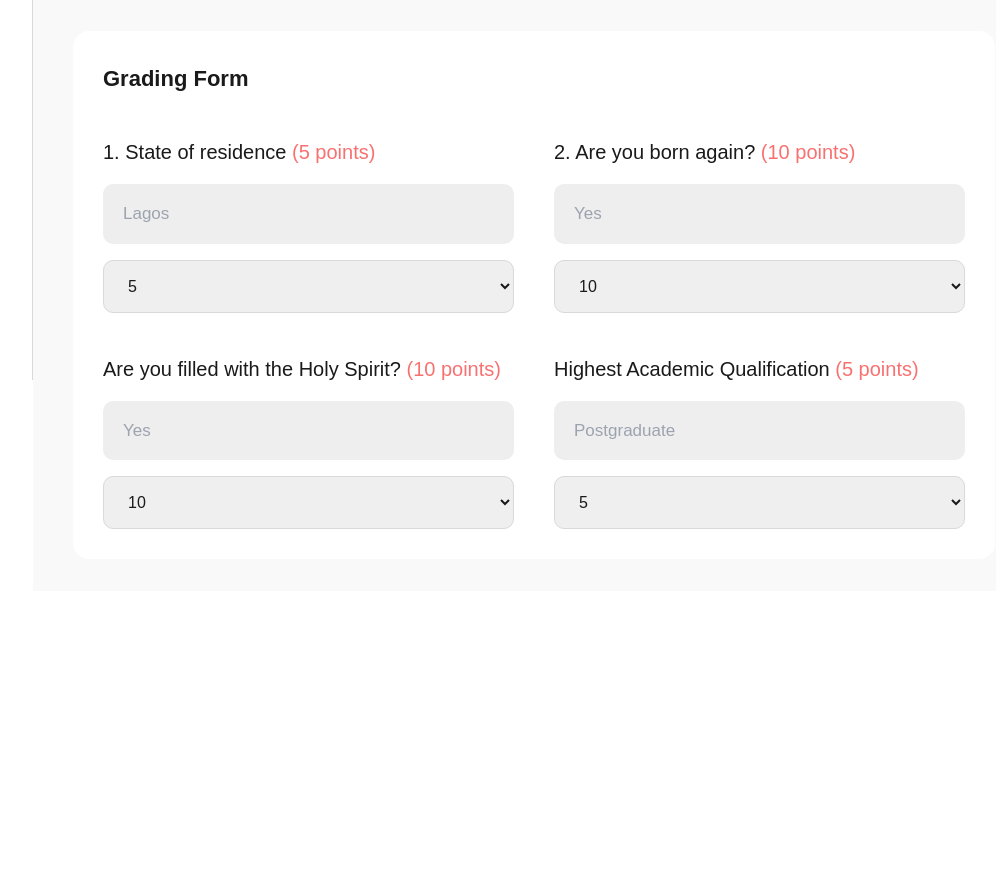
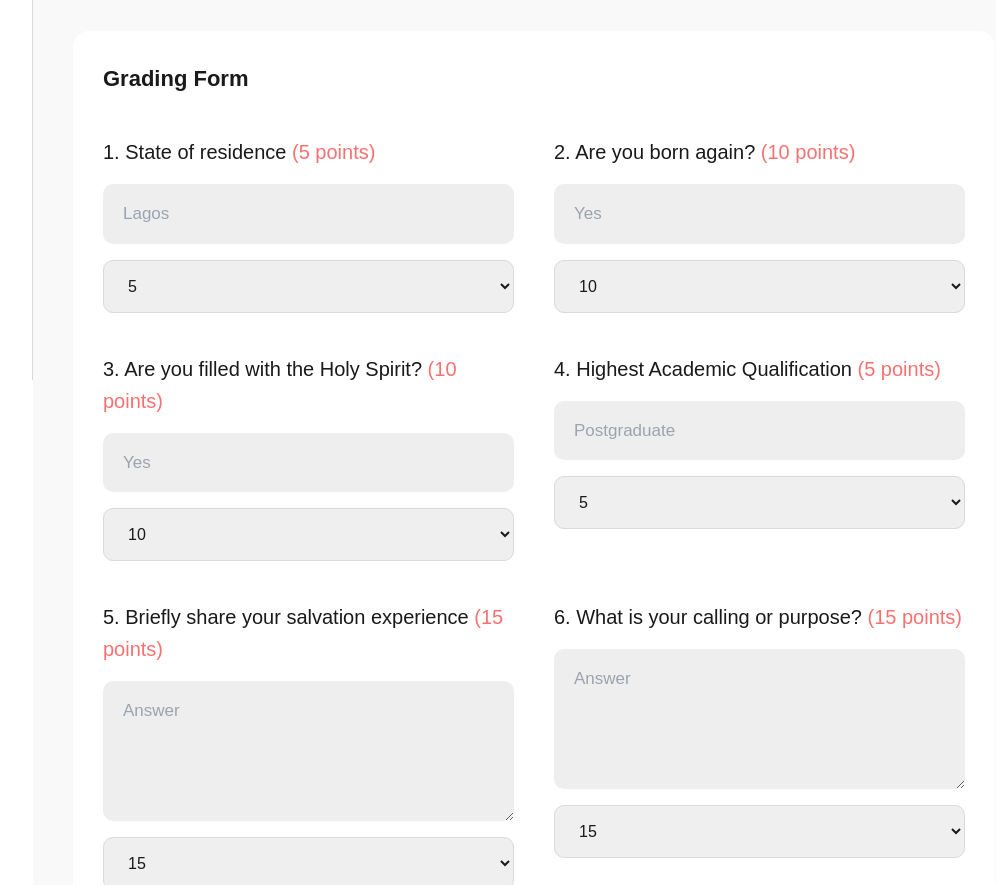
Before and after one commit to IsraelChidera/ksom, a Next.js app: page /dashboard/applicants/id in a window 1280 px wide. Shown: the part 420-1305 px from the top of the page, without its empty margins (245-1241 px from the left). Before the commit the page ends 1011 px from the top, so only its background shows below. Built offline with nearby package versions, Linux system fonts and the light colour scheme.

Commit message:
application screen

```diff
--- a/app/dashboard/applicants/[id]/page.tsx
+++ b/app/dashboard/applicants/[id]/page.tsx
@@ -1,12 +1,13 @@
 import React from 'react';
 import { FaArrowLeft } from "react-icons/fa6";
+import Button from '@/app/components/elements/Button';
 
 const page = () => {
     return (
         <main className='py-[32px] px-[40px] bg-[#f9f9f9]'>
-            <div className='flex items-center  space-x-6'>
+            <div className='flex items-center mb-[24px] space-x-6'>
                 <FaArrowLeft className='text-[32px]' />
-                <h1 className='text-[28px] text-text font-bold mb-[24px]'>Applicant details</h1>
+                <h1 className='text-[28px] text-text font-bold'>Applicant details</h1>
             </div>
 
             <div className="bg-white rounded-[16px] p-[30px]  ">
@@ -40,7 +41,8 @@ const page = () => {
             <div className="bg-white rounded-[16px] p-[30px] text-[#1a1a1a] mt-[32px]">
                 <p className='text-[22px] font-semibold text-[#1a1a1a]'>Grading Form</p>
 
-                <div className='mt-[40px] grid grid-cols-2 gap-[40px]'>
+                <form className='mt-[40px] '>
+                    <div className="grid grid-cols-2 gap-[40px]">
                         <div>
                             <p className='text-[20px] font-medium mb-4'>
                                 1. State of residence <span className="text-red-400">{"(5 points)"}</span>
@@ -80,7 +82,7 @@ const page = () => {
 
                         <div>
                             <p className='text-[20px] font-medium mb-4'>
-                            Are you filled with the Holy Spirit? <span className="text-red-400">{"(10 points)"}</span>
+                                3. Are you filled with the Holy Spirit? <span className="text-red-400">{"(10 points)"}</span>
                             </p>
 
                             <input type="text" placeholder='Yes' className='block rounded-[10px] w-full text-[17px] bg-[#EEEEEE] py-4 px-5 ' disabled />
@@ -94,7 +96,7 @@ const page = () => {
 
                         <div>
                             <p className='text-[20px] font-medium mb-4'>
-                            Highest Academic Qualification <span className="text-red-400">{"(5 points)"}</span>
+                                4. Highest Academic Qualification <span className="text-red-400">{"(5 points)"}</span>
                             </p>
 
                             <input type="text" placeholder='Postgraduate' className='block rounded-[10px] w-full text-[17px] bg-[#EEEEEE] py-4 px-5 ' disabled />
@@ -107,7 +109,138 @@ const page = () => {
                                 <option>1</option>
                             </select>
                         </div>
+
+                        <div>
+                            <p className='text-[20px] font-medium mb-4'>
+                                5. Briefly share your salvation experience <span className="text-red-400">{"(15 points)"}</span>
+                            </p>
+
+                            <textarea
+                                className='block rounded-[10px] w-full text-[17px] bg-[#EEEEEE] py-4 px-5 '
+                                placeholder='Answer'
+                                rows={4}
+                                cols={4}
+                                disabled
+                            >
+                            </textarea>
+
+
+                            <select className="text-base w-full mt-4 px-5 py-4 border border-[#d9d9d9] rounded-[10px]" required>
+                                <option>15</option>
+                                <option>14</option>
+                                <option>13</option>
+                                <option>12</option>
+                                <option>11</option>
+                            </select>
                         </div>
+
+                        <div>
+                            <p className='text-[20px] font-medium mb-4'>
+                                6. What is your calling or purpose? <span className="text-red-400">{"(15 points)"}</span>
+                            </p>
+
+                            <textarea
+                                className='block rounded-[10px] w-full text-[17px] bg-[#EEEEEE] py-4 px-5 '
+                                placeholder='Answer'
+                                rows={4}
+                                cols={4}
+                                disabled
+                            >
+                            </textarea>
+
+
+                            <select className="text-base w-full mt-4 px-5 py-4 border border-[#d9d9d9] rounded-[10px]" required>
+                                <option>15</option>
+                                <option>14</option>
+                                <option>13</option>
+                                <option>12</option>
+                                <option>11</option>
+                            </select>
+                        </div>
+
+                        <div>
+                            <p className='text-[20px] font-medium mb-4'>
+                                7. Plans for Accommodation and Upkeep <span className="text-red-400">{"(10 points)"}</span>
+                            </p>
+
+                            <textarea
+                                className='block rounded-[10px] w-full text-[17px] bg-[#EEEEEE] py-4 px-5 '
+                                placeholder='Answer'
+                                rows={4}
+                                cols={4}
+                                disabled
+                            >
+                            </textarea>
+
+
+                            <select className="text-base w-full mt-4 px-5 py-4 border border-[#d9d9d9] rounded-[10px]" required>
+                                <option>10</option>
+                                <option>9</option>
+                                <option>8</option>
+                                <option>7</option>
+                                <option>6</option>
+                            </select>
+                        </div>
+
+                        <div>
+                            <p className='text-[20px] font-medium mb-4'>
+                                8. Personal Statement <span className="text-red-400">{"(15 points)"}</span>
+                            </p>
+
+                            <textarea
+                                className='block rounded-[10px] w-full text-[17px] bg-[#EEEEEE] py-4 px-5 '
+                                placeholder='Answer'
+                                rows={4}
+                                cols={4}
+                                disabled
+                            >
+                            </textarea>
+
+
+                            <select className="text-base w-full mt-4 px-5 py-4 border border-[#d9d9d9] rounded-[10px]" required>
+                                <option>15</option>
+                                <option>14</option>
+                                <option>13</option>
+                                <option>12</option>
+                                <option>11</option>
+                            </select>
+                        </div>
+
+                        <div>
+                            <p className='text-[20px] font-medium mb-4'>
+                                9. Reference <span className="text-red-400">{"(15 points)"}</span>
+                            </p>
+
+                            <textarea
+                                className='block rounded-[10px] w-full text-[17px] bg-[#EEEEEE] py-4 px-5 '
+                                placeholder='Answer'
+                                rows={4}
+                                cols={4}
+                                disabled
+                            >
+                            </textarea>
+
+
+                            <select className="text-base w-full mt-4 px-5 py-4 border border-[#d9d9d9] rounded-[10px]" required>
+                                <option>15</option>
+                                <option>14</option>
+                                <option>13</option>
+                                <option>12</option>
+                                <option>11</option>
+                            </select>
+                        </div>
+                    </div>
+
+                    <div className='w-full mt-[48px]'>
+                        <p className='text-right text-[#1a1a1a] text-[22px] border-y border-y-[#d9d9d9] py-[24px]'>
+                            <span className="font-bold">Total:</span> 85
+                        </p>
+
+                        <Button classType="primary" className="w-full mt-[48px]">
+                            Save
+                        </Button>
+                    </div>
+                </form>
             </div>
         </main>
     )
--- /dev/null
+++ b/app/dashboard/benchmark/page.tsx
@@ -0,0 +1,9 @@
+import React from 'react'
+
+const page = () => {
+    return (
+        <div>page</div>
+    )
+}
+
+export default page
```
Lines whose indentation alone changed are shown as unchanged.
